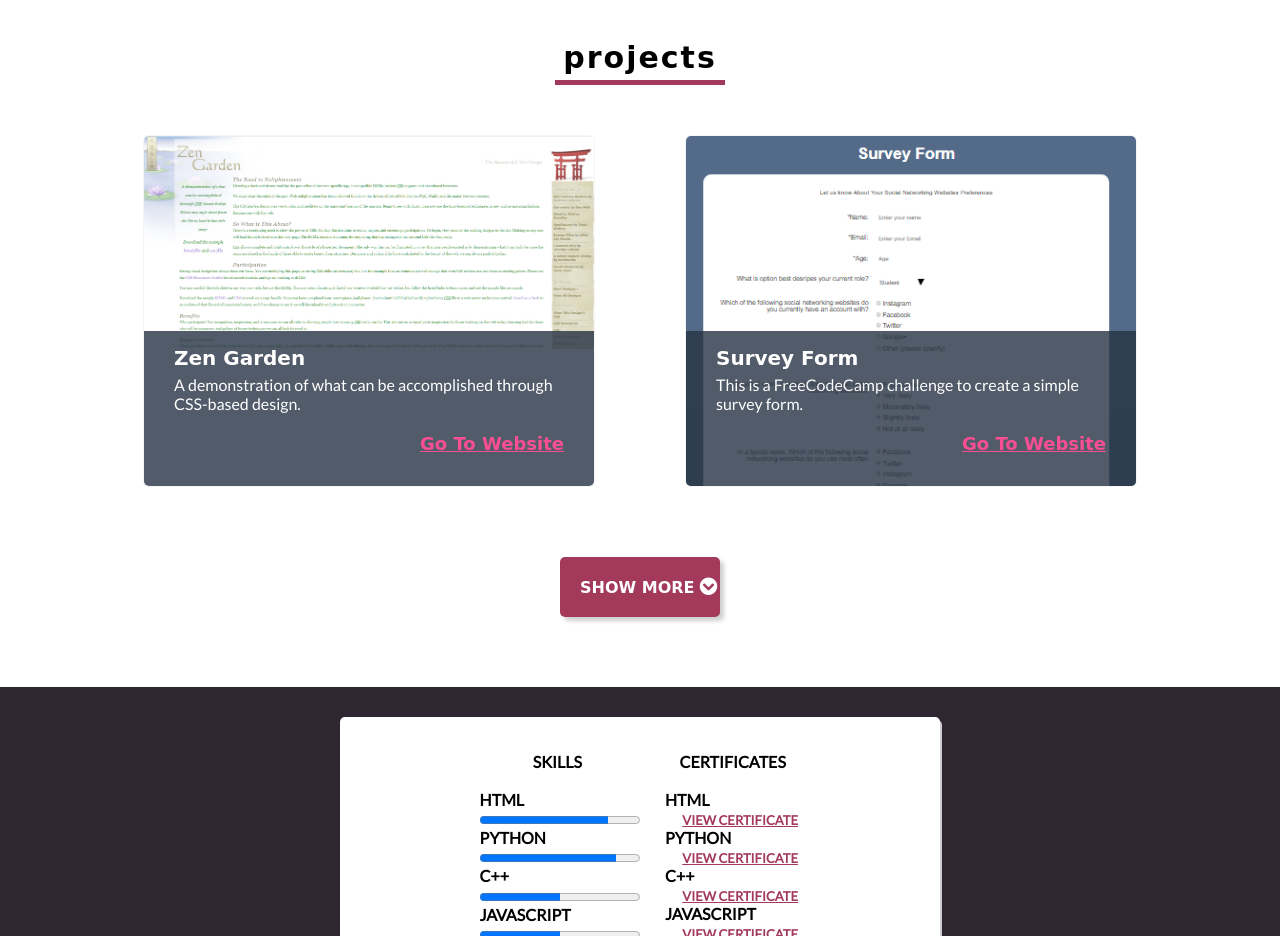
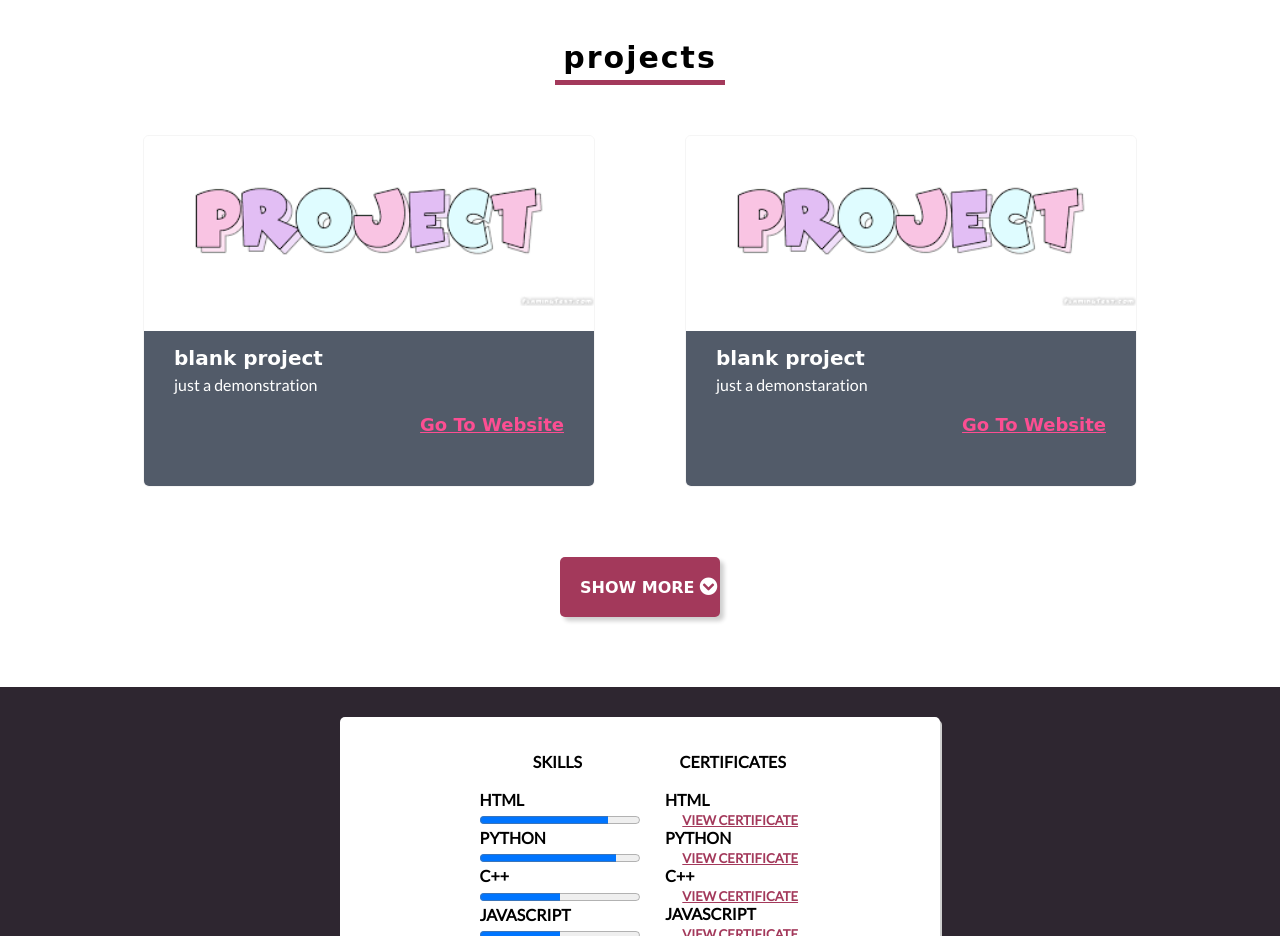
Before and after one commit to Saurabh3449/portfolio, a plain HTML site: page index.html in a window 1280 px wide. Shown: the part 860-1796 px from the top of the page. Drawn offline with nearby package versions, Linux system fonts and the light colour scheme; a web font is replaced by a local one.

Commit message:
Update index.html

```diff
--- a/index.html
+++ b/index.html
@@ -101,15 +101,15 @@
             <div class="project-container">
 
                 <div class="proj-contain project-1">
-                    <img class="proj-screenshot" src="images/zen-garden-css.png" alt="Zen-Garden-desktop-view" />
+                    <img class="proj-screenshot" src="images/capstone_image.png" alt="Zen-Garden-desktop-view" />
 
                     <div class="project-title">
-                        <h6>Zen Garden</h6>
-                        <p>A demonstration of what can be accomplished through CSS-based design.</p>
+                        <h6>blank project</h6>
+                        <p>just a demonstration</p>
                         <div class="links">
 
 
-                            <a class="website-link" href="https://codepen.io/saurabh3449/full/wvdMXpb" target="_blank">Go To Website</a>
+                            <a class="website-link" href="#" target="_blank">Go To Website</a>
 
                         </div>
                     </div>
@@ -117,15 +117,15 @@
 
 
                 <div class="proj-contain project-2">
-                    <img class="proj-screenshot" src="images/SurveyForm-desktop-view.png" alt="SurveyForm-desktop-view" />
+                    <img class="proj-screenshot" src="images/capstone_image.png" alt="SurveyForm-desktop-view" />
 
                     <div class="project-title">
-                        <h6>Survey Form</h6>
-                        <p>This is a FreeCodeCamp challenge to create a simple survey form.</p>
+                        <h6>blank project</h6>
+                        <p>just a demonstaration</p>
                         <div class="links">
 
 
-                            <a class="website-link" href="https://codepen.io/saurabh3449/full/zYwraEZ" target="_blank">Go To Website</a>
+                            <a class="website-link" href="#" target="_blank">Go To Website</a>
 
                         </div>
 
@@ -133,24 +133,24 @@
                 </div>
 
                 <div class="proj-contain project-3">
-                    <img class="proj-screenshot" src="images/cities.png" alt="cities-desktop-view" />
+                    <img class="proj-screenshot" src="images/capstone_image.png" alt="cities-desktop-view" />
 
                     <div class="project-title">
-                        <h6>Beautiful cities</h6>
-                        <p>Cities that i love to visit</p>
+                        <h6>blank project</h6>
+                        <p>just a demonstration</p>
                         <div class="links">
 
 
-                            <a class="website-link" href="https://codepen.io/saurabh3449/full/ZEKQRqL" target="_blank">Go To Website</a>
+                            <a class="website-link" href="#" target="_blank">Go To Website</a>
                         </div>
                     </div>
                 </div>
                 <div class="proj-contain project-4">
-                    <img class="proj-screenshot" src="images/Documentation-page-desktop-view.png" alt="JS-Documentation-desktop-view" />
+                    <img class="proj-screenshot" src="images/capstone_image.png" alt="JS-Documentation-desktop-view" />
 
                     <div class="project-title">
-                        <h6>A blank one</h6>
-                        <p>no project just a demonstration for more div's</p>
+                        <h6>blank project</h6>
+                        <p>just a demonstration</p>
                         <div class="links">
 
 
```
